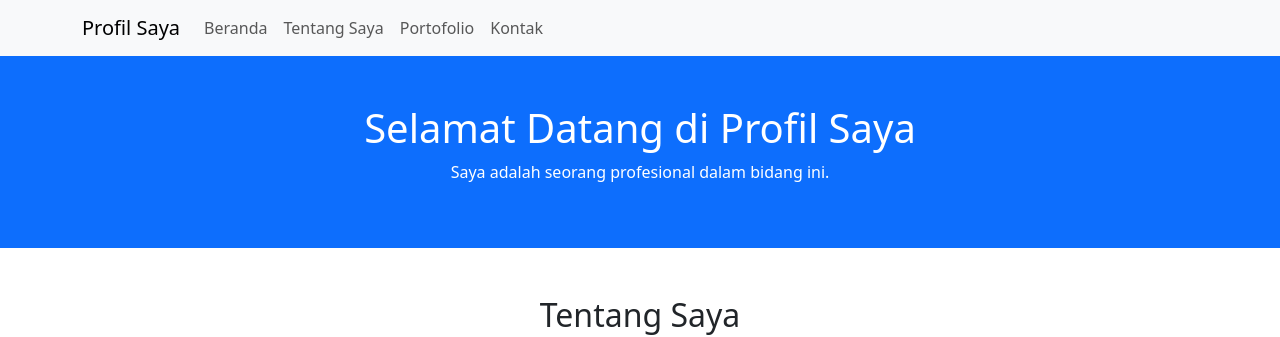
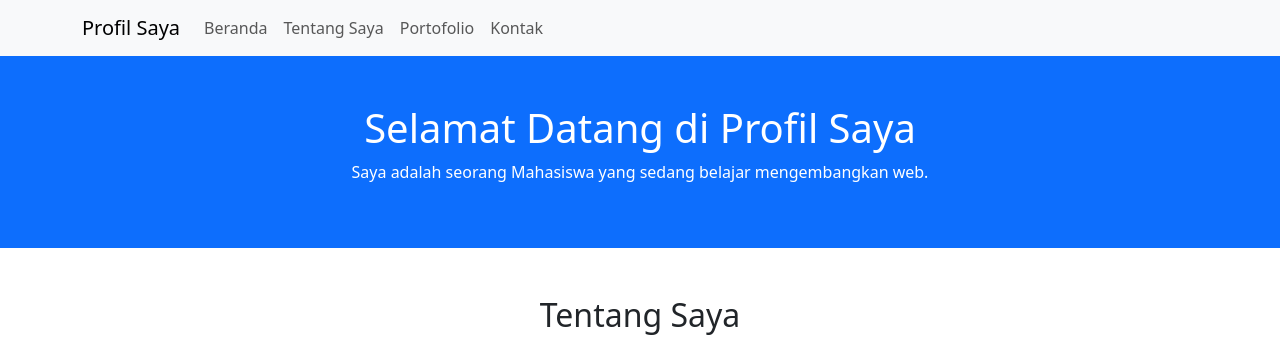
Before and after one commit to Razes111/Razes111, a plain HTML site: page index.html in a window 1280 px wide. Shown: the top 337 px of the page. Drawn offline with nearby package versions, Linux system fonts and the light colour scheme.

Commit message:
Update index.html

```diff
--- a/index.html
+++ b/index.html
@@ -43,7 +43,7 @@
     <header class="hero bg-primary text-white text-center py-5">
         <div class="container">
             <h1>Selamat Datang di Profil Saya</h1>
-            <p>Saya adalah seorang profesional dalam bidang ini.</p>
+            <p>Saya adalah seorang Mahasiswa yang sedang belajar mengembangkan web.</p>
         </div>
     </header>
 
```
